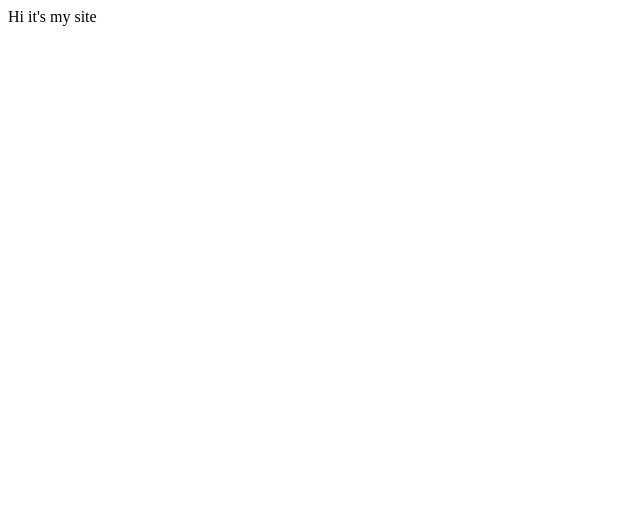
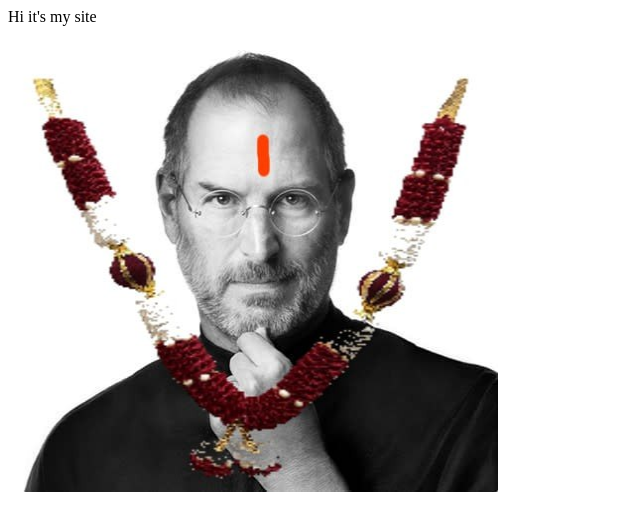
Before and after one commit to JenilPanchal/JenilPanchal, a plain HTML site: page index.html in a window 1280 px wide. Shown: the whole page, without its empty margins (0-640 px from the left). Drawn offline with Linux system fonts and the light colour scheme.

Commit message:
Add files via upload

```diff
--- a/index.html
+++ b/index.html
@@ -3,5 +3,6 @@
 </head>
 <body>
 <p>Hi it's my site</p>
+<img src="Data/steve dev.jpg" width="490" height="450">
 </body>
 </html>
```
Also changed, not shown: Data/steve dev.jpg (added).
